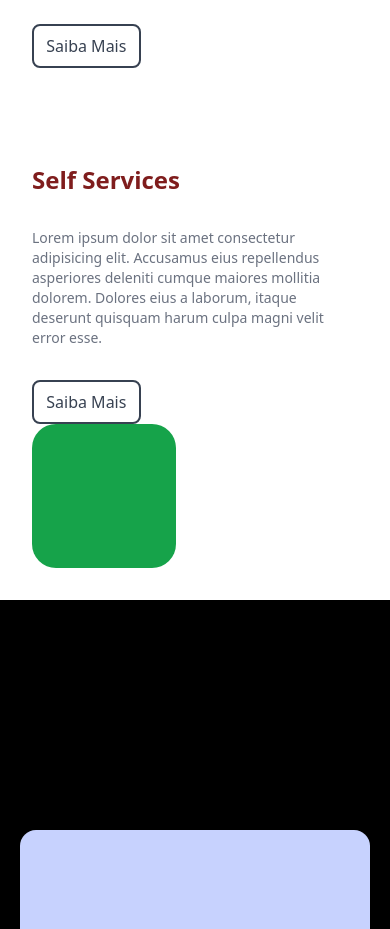
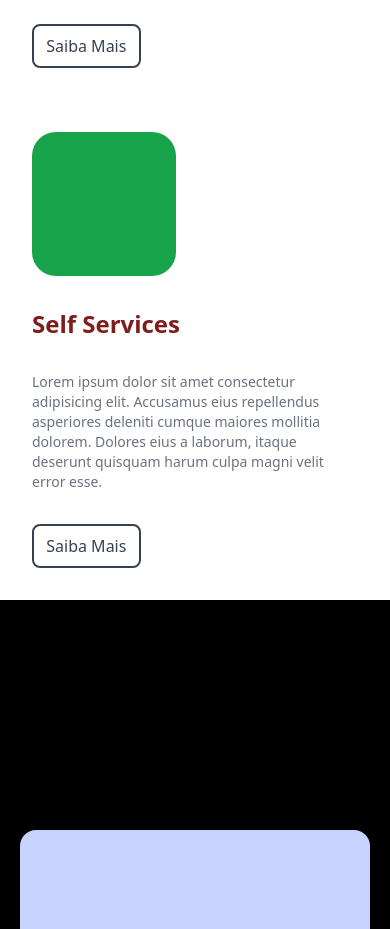
Before and after one commit to ErnandyLucena/CasaBuonaLanding, a plain HTML site: page index.html in a window 390 px wide. Shown: the part 1340-2269 px from the top of the page. Drawn offline with nearby package versions, Linux system fonts and the light colour scheme.

Commit message:
Add files via upload

```diff
--- a/index.html
+++ b/index.html
@@ -92,7 +92,13 @@
         <!-- Image Section -->
 
         <!-- Content Section -->
-        <div class="flex flex-col md:mt-5 justify-start text-left ml-0 md:mr-14 mt-8 md:mt-0 md:w-1/2">
+      <div class="flex flex-col items-start w-full md:w-auto">
+        <!-- Visível apenas em telas pequenas -->
+        <div class="example bg-green-600 w-36 h-36 lg:hidden rounded-3xl sm:ml-0"></div>
+        <img src="path/to/your/image.jpg" alt="Example Image" class="mt-4 hidden">
+      </div>
+
+      <div class="flex flex-col md:mt-5 justify-start text-left lg:text-left ml-0 md:mr-14 mt-8 md:mt-0 md:w-1/2">
         <h1 class="text-red-900 text-2xl lg:text-4xl font-bold">Self Services</h1>
         <p class="text-gray-500 text-sm lg:text-md mt-8">
           Lorem ipsum dolor sit amet consectetur adipisicing elit. Accusamus eius repellendus asperiores deleniti cumque maiores mollitia dolorem.
@@ -105,9 +111,11 @@
       </div>
 
     <div class="flex flex-col items-start w-full md:w-auto">
-          <div class="example bg-green-600 w-36 h-36 lg:w-80 lg:h-80 rounded-3xl sm:ml-0"></div>
+      <!-- Visível apenas em telas grandes -->
+      <div class="example bg-green-600 w-36 h-36 hidden lg:block lg:w-80 lg:h-80 rounded-3xl sm:ml-0"></div>
       <img src="path/to/your/image.jpg" alt="Example Image" class="mt-4 hidden">
     </div>
+
 
       </div>
     </div>
```
Lines whose indentation alone changed are shown as unchanged.
